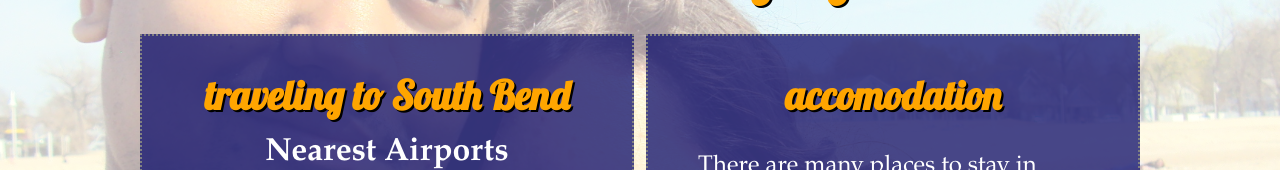
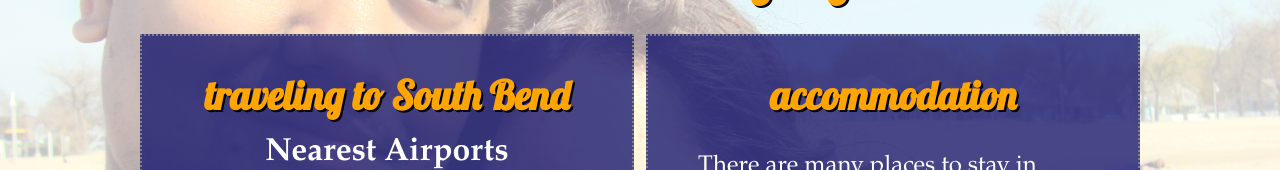
Before and after one commit to kushwaha-ashish/kushwaha-ashish.github.io, a plain HTML site: page travellodge.html in a window 1280 px wide. Shown: the part 194-364 px from the top of the page. Drawn offline with Linux system fonts and the light colour scheme.

Commit message:
corrected

```diff
--- a/travellodge.html
+++ b/travellodge.html
@@ -47,7 +47,7 @@
 		</div>
 
 		<div id="right">
-			<h2>accomodation</h2>
+			<h2>accommodation</h2>
 			<div class="text_left">There are many places to stay in South Bend and in the nearby city of Mishawaka. Here are some of our favorites:
 				<ul>
 					<li>Hampton Inn and Suites (South Bend) - a block of rooms is reserved at reduced price for the wedding
```
